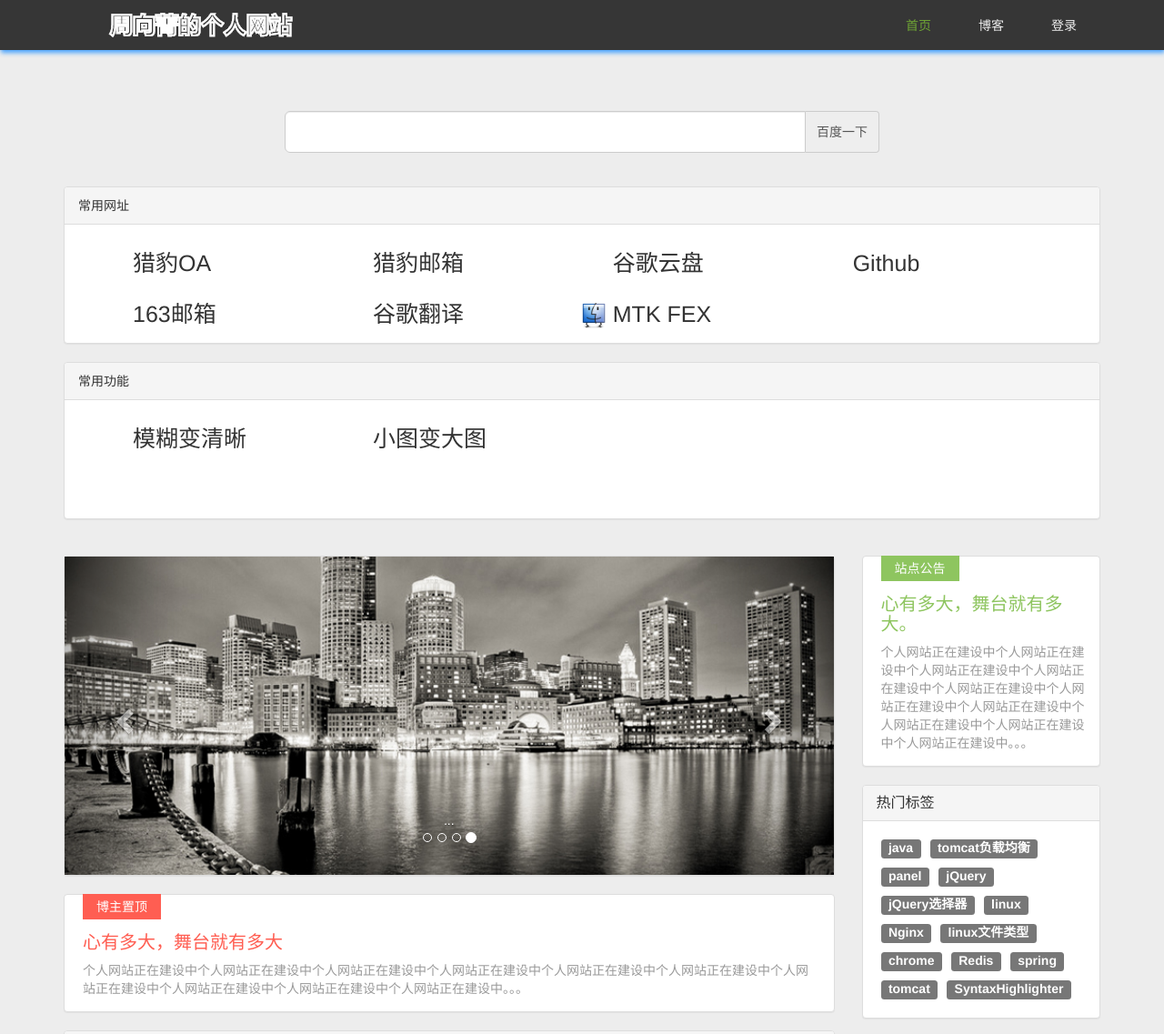
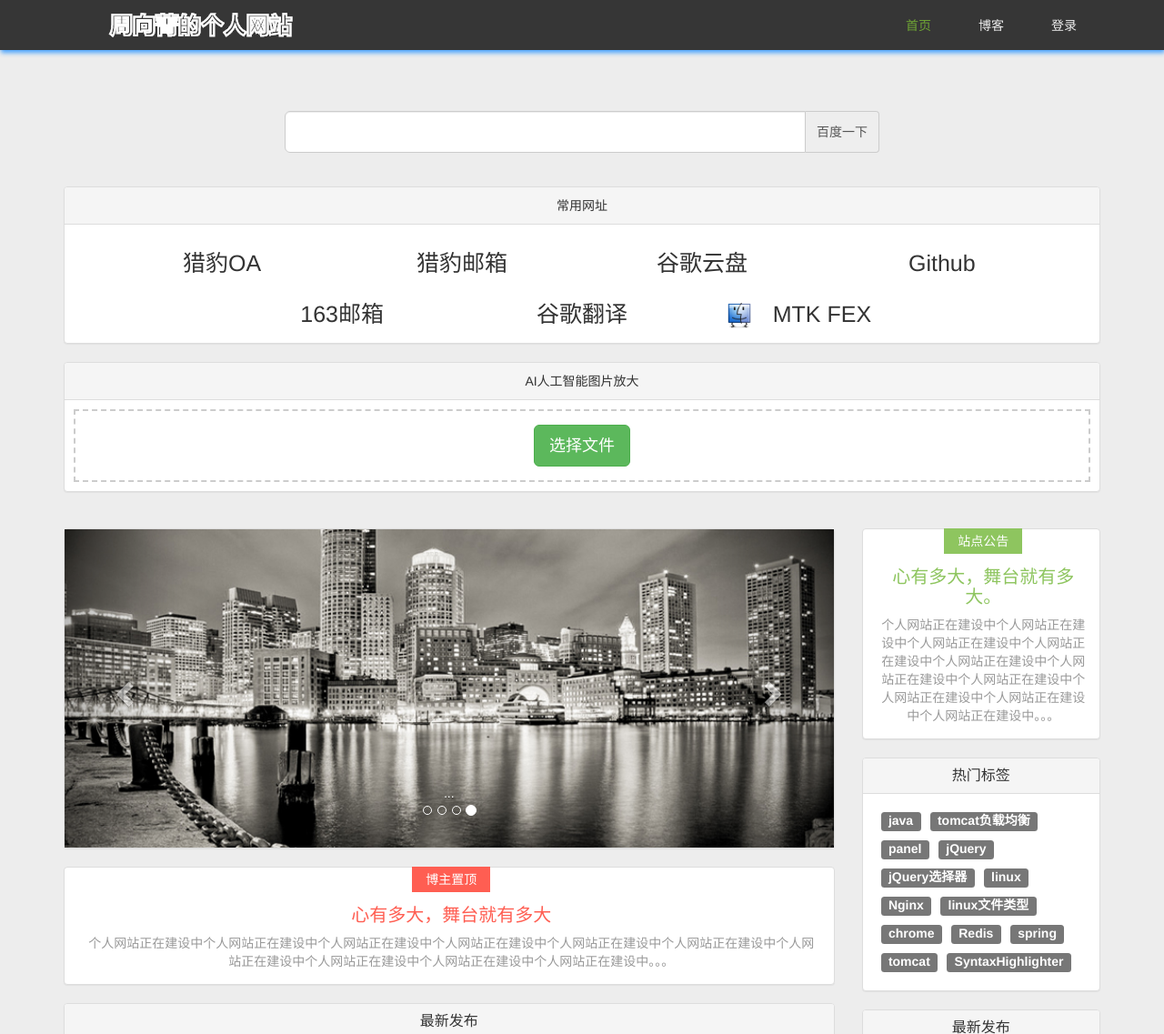
Before and after one commit to zhouxiangjing/pyserver, a Python web app: template www/templates/index.html in a window 1280 px wide. Shown: the top 1137 px of the page at 91% size. Run offline with Jinja, Linux system fonts and the light colour scheme; the template is opened without the code that fills it, so the values that code supplies are empty.

```diff
--- a/www/static/css/style.css
+++ b/www/static/css/style.css
@@ -1,6 +1,7 @@
 html,body{
 	height: 100%;
 	background: #ededed;
+	text-align: center;
 }
 *{
 	box-sizing: border-box;
--- /dev/null
+++ b/www/static/js/custom.js
@@ -0,0 +1,49 @@
+
+function fileSelected() {
+    var file = document.getElementById('fileToUpload').files[0];
+    if (file) {
+      var fileSize = 0;
+      if (file.size > 1024 * 1024)
+        fileSize = (Math.round(file.size * 100 / (1024 * 1024)) / 100).toString() + 'MB';
+      else
+        fileSize = (Math.round(file.size * 100 / 1024) / 100).toString() + 'KB';
+      document.getElementById('fileName').innerHTML = 'Name: ' + file.name;
+      document.getElementById('fileSize').innerHTML = 'Size: ' + fileSize;
+      document.getElementById('fileType').innerHTML = 'Type: ' + file.type;
+    }
+}
+
+function uploadFile() {
+    var fd = new FormData();
+    fd.append("fileToUpload", document.getElementById('fileToUpload').files[0]);
+    var xhr = new XMLHttpRequest();
+    xhr.upload.addEventListener("progress", uploadProgress, false);
+    xhr.addEventListener("load", uploadComplete, false);
+    xhr.addEventListener("error", uploadFailed, false);
+    xhr.addEventListener("abort", uploadCanceled, false);
+    xhr.open("POST", "../../api/test");
+    xhr.send(fd);
+}
+
+function uploadProgress(evt) {
+    if (evt.lengthComputable) {
+      var percentComplete = Math.round(evt.loaded * 100 / evt.total);
+      document.getElementById('progressNumber').innerHTML = percentComplete.toString() + '%';
+    }
+    else {
+      document.getElementById('progressNumber').innerHTML = 'unable to compute';
+    }
+}
+
+function uploadComplete(evt) {
+/* 服务器端返回响应时候触发event事件*/
+alert(evt.target.responseText);
+}
+
+function uploadFailed(evt) {
+alert("There was an error attempting to upload the file.");
+}
+
+function uploadCanceled(evt) {
+alert("The upload has been canceled by the user or the browser dropped the connection.");
+}
--- a/www/templates/index.html
+++ b/www/templates/index.html
@@ -15,6 +15,7 @@
         <script src="../static/js/jquery-3.4.1.min.js"></script>
         <script src="../static/js/bootstrap.min.js"></script>
         <!--http://www.html5code.net/demo/874/index.html-->
+        <script src="../static/js/custom.js"></script>
     </head>
     <body>
     <div class="w_header">
@@ -38,7 +39,7 @@
                     <div class="input-group">
 {#                        <img src="https://gss0.bdstatic.com/5bVWsj_p_tVS5dKfpU_Y_D3/res/r/image/2017-09-26/352f1d243122cf52462a2e6cdcb5ed6d.png">#}
                         <input type="text" class="form-control input-lg"/>
-                        <span class="input-group-addon btn btn-primary">百度一下</span>
+                        <span class="input-group-addon btn btn-primary" onclick="uploadFile()">百度一下</span>
                     </div>
                 </div>
             </div>
@@ -57,14 +58,19 @@
                 </div>
             </div>
             <div class="panel panel-default">
-                <div class="panel-heading">常用功能</div>
-                <div class="panel-body">
-                    <ul class="ulclass">
-                        <li><a href="https://www.baidu.com/">模糊变清晰</a></li>
-                        <li><a href="https://www.baidu.com/">小图变大图</a></li>
-                    </ul>
+                <div class="panel-heading">AI人工智能图片放大</div>
+                <div class="panel-body" style="margin: 10px 10px; border: 2px dashed #ccc">
+                    <button class="btn btn-lg btn-success" onclick="javascript:document.getElementById('fileupload').click();">
+                        选择文件
+                        <input style="display:none;" id="fileupload" type="file" name="file" accept="image/*" multiple="">
+                    </button>
+                    <div id="files"></div>
                 </div>
             </div>
+
+
+
+
             <div class="row w_main_row">
                 <div class="col-lg-9 col-md-9 w_main_left">
                     <!--滚动图开始-->
```
Also changed, not shown: www/templates/test.html (added, +25 -0 lines).
